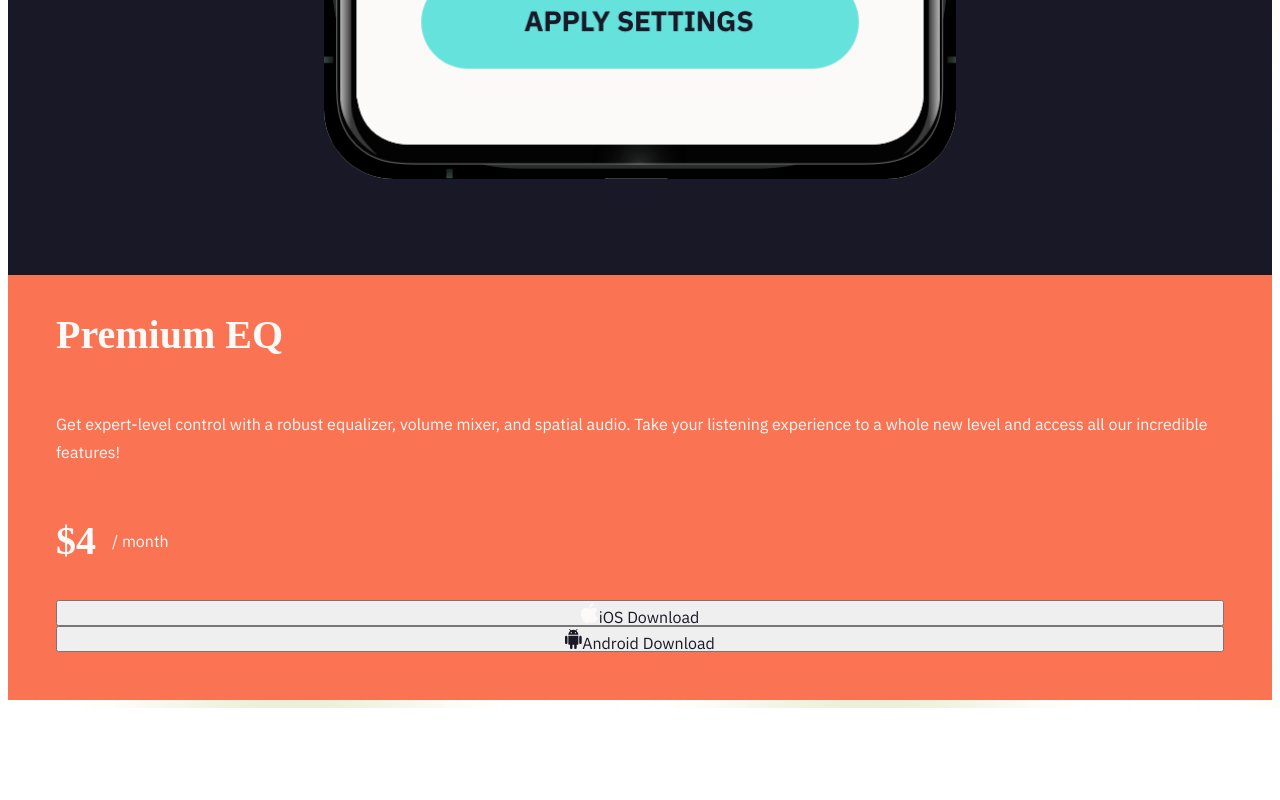
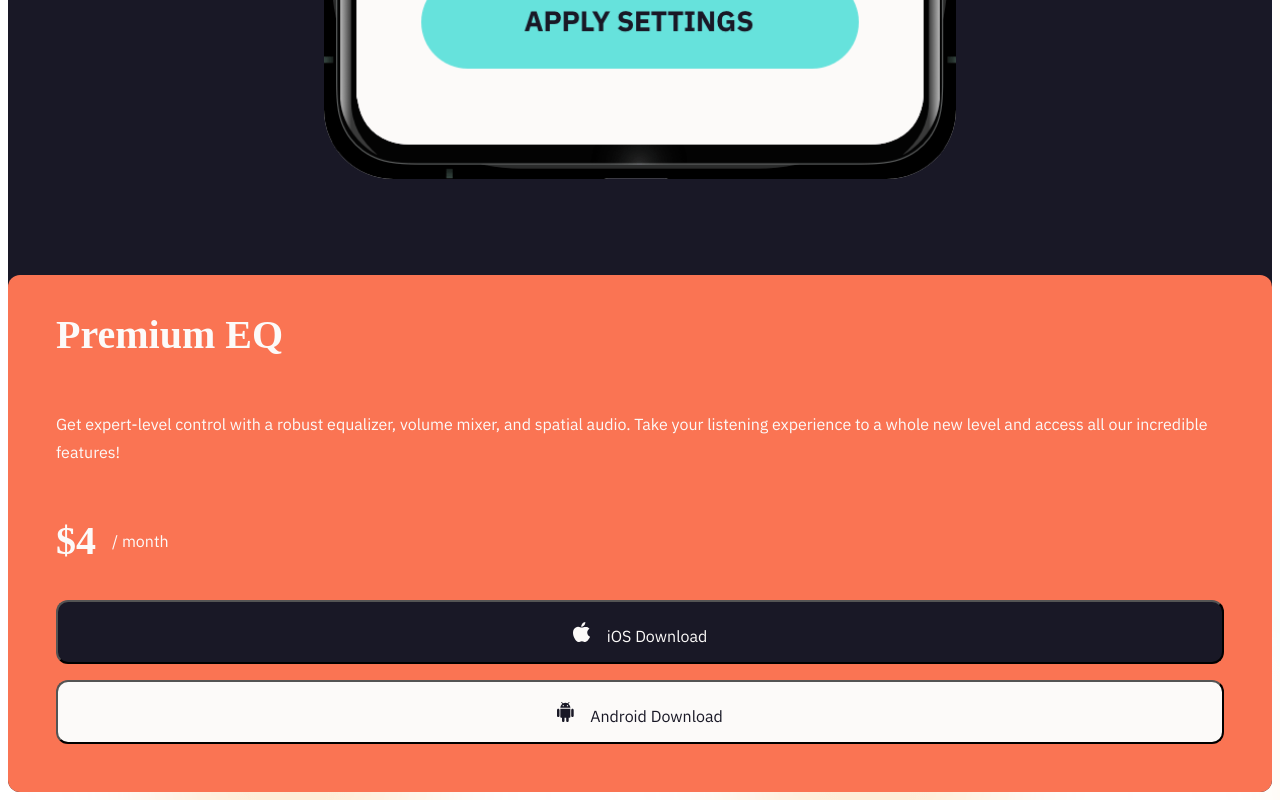
Before and after one commit to roadblock37/Equalizer_landing_page, a plain HTML site: page index.html in a window 1280 px wide. Shown: the part 1285-2085 px from the top of the page. Before the commit the page ends 1993 px from the top, so only its background shows below. Drawn offline with Linux system fonts and the light colour scheme.

Commit message:
download section styling finished

```diff
--- a/index.css
+++ b/index.css
@@ -115,6 +115,10 @@ body {
     margin-top: 6rem;
 }
 
+.download-card, .download-section {
+    border-radius: 0.75rem;
+}
+
 /* text color in the download card */
 .download-card h2 {
     color: var(--secondaryText);
@@ -139,3 +143,42 @@ body {
 .price-flexContainer h2 {
     padding-right: 1rem;
 }
+
+    /* download buttons */
+button {
+    border-radius: 0.75rem;
+    height: 4rem;
+    vertical-align: middle;
+}
+
+/* spacing between image and text in buttons */
+button img {
+    padding-right: 1rem;
+}
+
+/* ios download button */
+.iosBtn {
+    background-color: var(--iosBtnBckgrnd);
+    color: var(--secondaryText);
+    margin-bottom: 1rem;
+}
+
+/* android button */
+.droidBtn {
+    background-color: var(--droidBtnBckgrnd);
+    color: var(--primaryText);
+}
+
+/* changes cursor to a pointer on hover */
+button:hover {
+    cursor: pointer;
+}
+
+/* button hover */
+.droidBtn:hover {
+    background-color: var(--droidBtnHover);
+}
+
+.iosBtn:hover {
+    background-color: var(--iosBtnHover);
+}
--- a/index.html
+++ b/index.html
@@ -36,8 +36,8 @@
       <h2>$4</h2>
       <p>/ month</p>
     </div>
-    <button><img src="./assets/icon-apple.svg" alt="apple">iOS Download</button>
-    <button><img src="./assets/icon-android.svg" alt="android">Android Download</button>
+    <button class="iosBtn" type="button"><img src="./assets/icon-apple.svg" alt="apple">iOS Download</button>
+    <button class="droidBtn" type="button"><img src="./assets/icon-android.svg" alt="android">Android Download</button>
 
    </section>
  </section>
```
